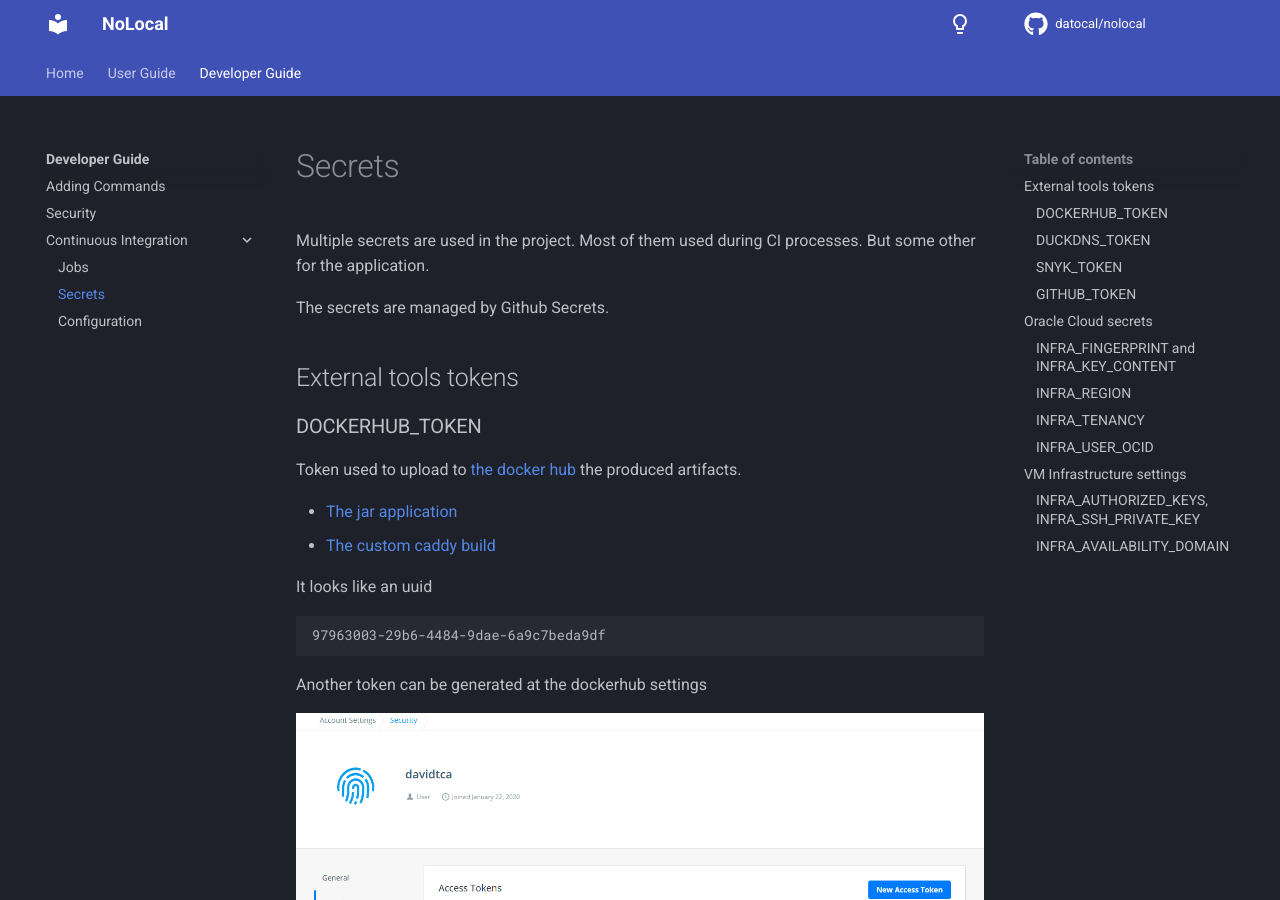
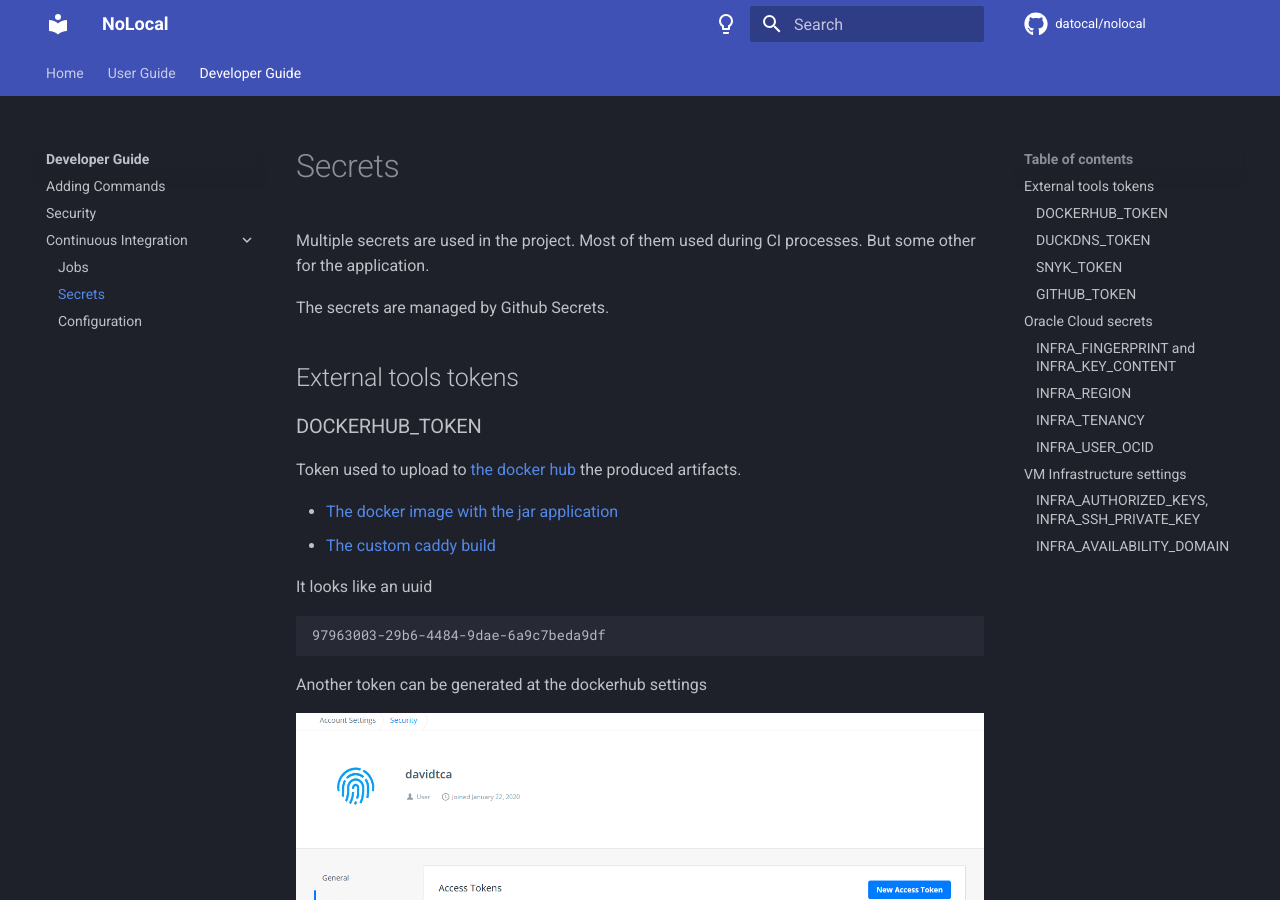
Before and after one commit to datocal/nolocal, an MkDocs documentation site: the page built from docs/devguide/ci/secrets.md, in a window 1280 px wide and 900 px high. Built offline with MkDocs 1.6.1 and Material for MkDocs 9.7.7, drawn with Linux system fonts in a browser that asks for light colours; comment, search, counter and statistics services are not loaded.

Commit message:
Improve docs

```diff
--- a/docs/devguide/ci/secrets.md
+++ b/docs/devguide/ci/secrets.md
@@ -9,7 +9,7 @@ The secrets are managed by Github Secrets.
 
 Token used to upload to [the docker hub](https://hub.docker.com/u/davidtca) the produced artifacts.
 
- * [The jar application](./jobs.md#PrepareImage)
+ * [The docker image with the jar application](./jobs.md#PrepareImage)
  * [The custom caddy build](./jobs.md#SetUpCaddy)
 
 It looks like an uuid
--- a/mkdocs.yml
+++ b/mkdocs.yml
@@ -41,4 +41,5 @@ repo_url: https://github.com/datocal/nolocal
 repo_name: datocal/nolocal
 edit_uri: edit/master/docs/
 plugins:
-  - git-revision-date-localized:
+  - search
+  - git-revision-date-localized
```
